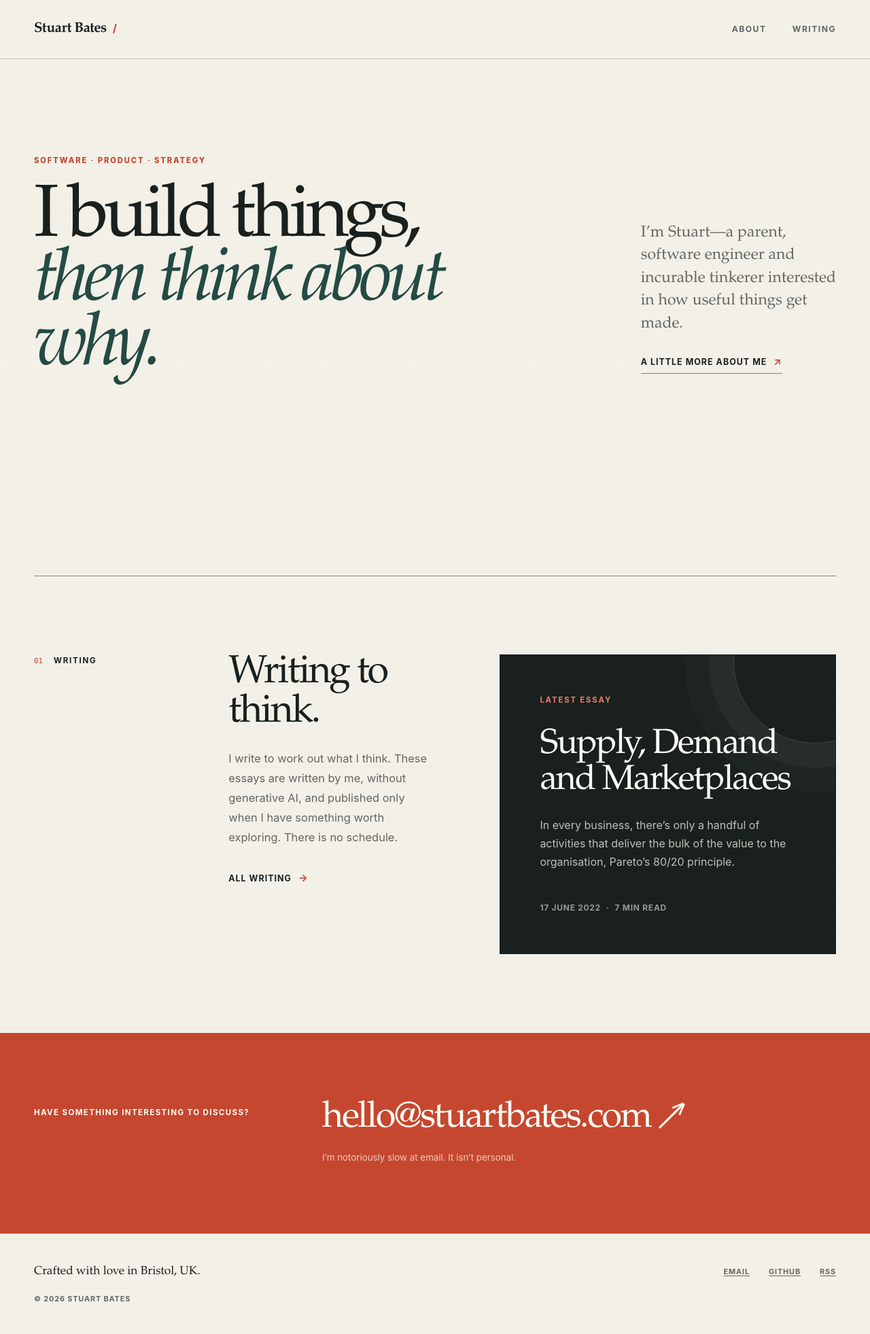
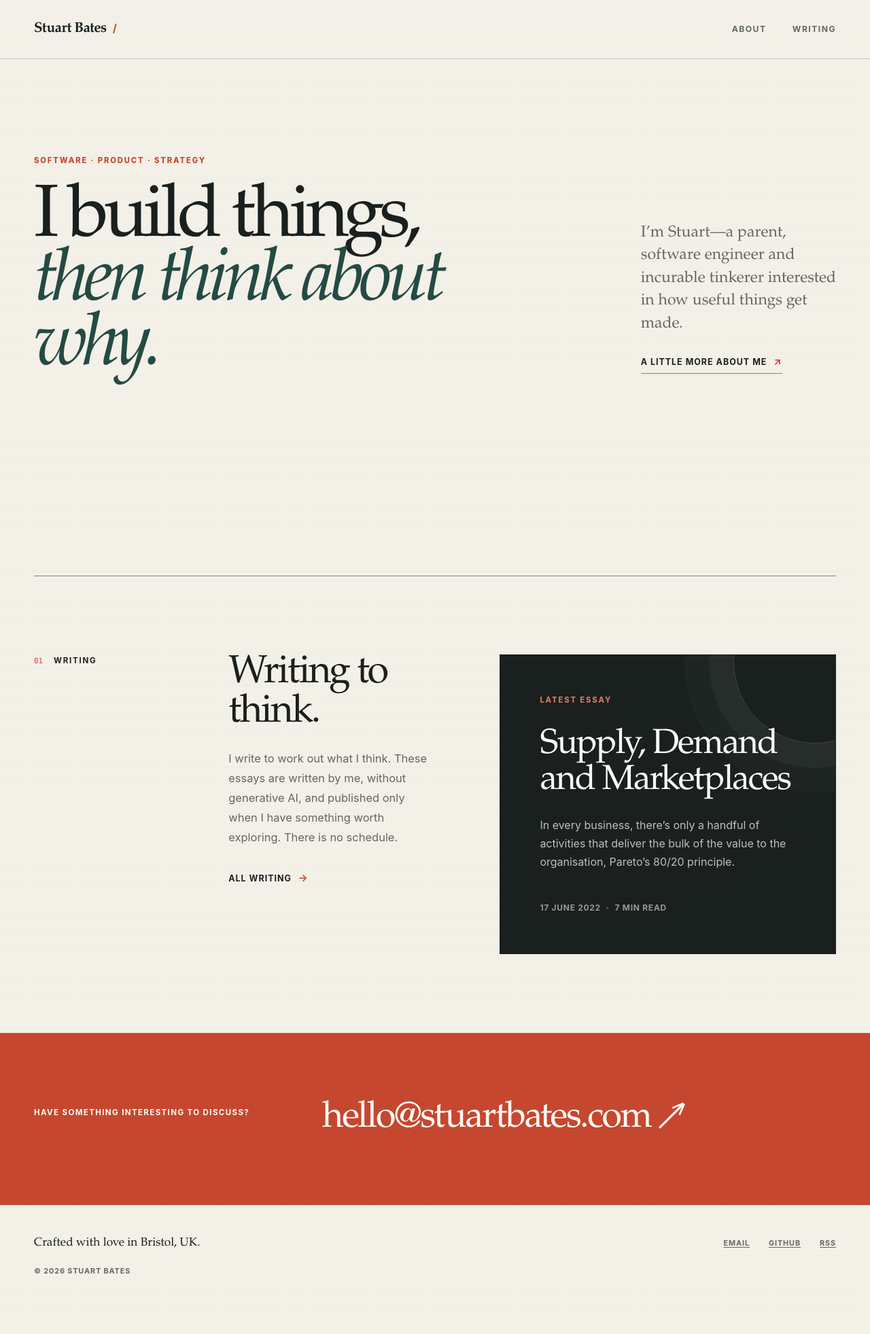
Before and after one commit to stuartbates/blog, a Jekyll site: the page built from index.markdown, in a window 1280 px wide. Shown: the whole page at 68% size. Built offline with Jekyll 4.4.1, drawn with Linux system fonts in a browser that asks for light colours; after the commit the page ends 1921 px from its top, so only the background shows below that.

Commit message:
Remove email response disclaimers

```diff
--- a/_layouts/home.html
+++ b/_layouts/home.html
@@ -48,6 +48,5 @@ layout: default
   <div class="shell contact-inner">
     <p>Have something interesting to discuss?</p>
     <a href="mailto:{{ site.email }}">{{ site.email }} <span aria-hidden="true">↗</span></a>
-    <small>I’m notoriously slow at email. It isn’t personal.</small>
   </div>
 </section>
--- a/about.markdown
+++ b/about.markdown
@@ -12,4 +12,4 @@ I’m a parent, a software engineer and an avid weightlifter. I played ice hocke
 
 I’m interested in software, product design, marketplaces and the mechanics of building useful businesses. I occasionally [write about those things]({{ '/writing/' | relative_url }}), mostly because writing forces me to make half-formed ideas clearer.
 
-If you’d like to reach out for any reason, email [{{ site.email }}](mailto:{{ site.email }}). I’m awful at replying promptly, so please don’t take a slow response personally.
+If you’d like to reach out, email [{{ site.email }}](mailto:{{ site.email }}).
--- a/assets/css/main.css
+++ b/assets/css/main.css
@@ -396,11 +396,6 @@ button:focus-visible {
   letter-spacing: -0.04em;
   line-height: 1;
   text-decoration: none;
-}
-
-.contact-inner small {
-  grid-column: 2;
-  color: rgba(255, 253, 247, 0.72);
 }
 
 /* Pages */
@@ -957,10 +952,6 @@ button:focus-visible {
     grid-template-columns: 1fr;
   }
 
-  .contact-inner small {
-    grid-column: 1;
-  }
-
   .page-header {
     gap: 10px;
   }
```
